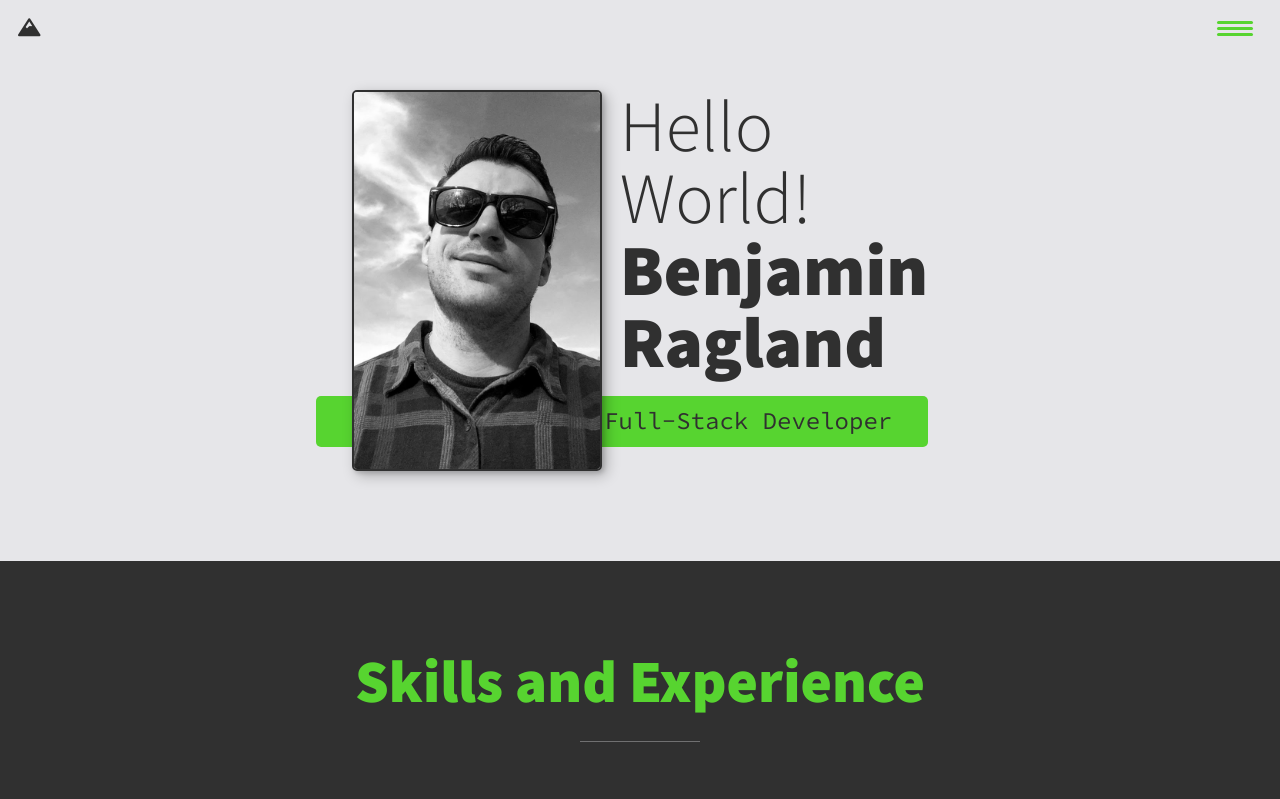
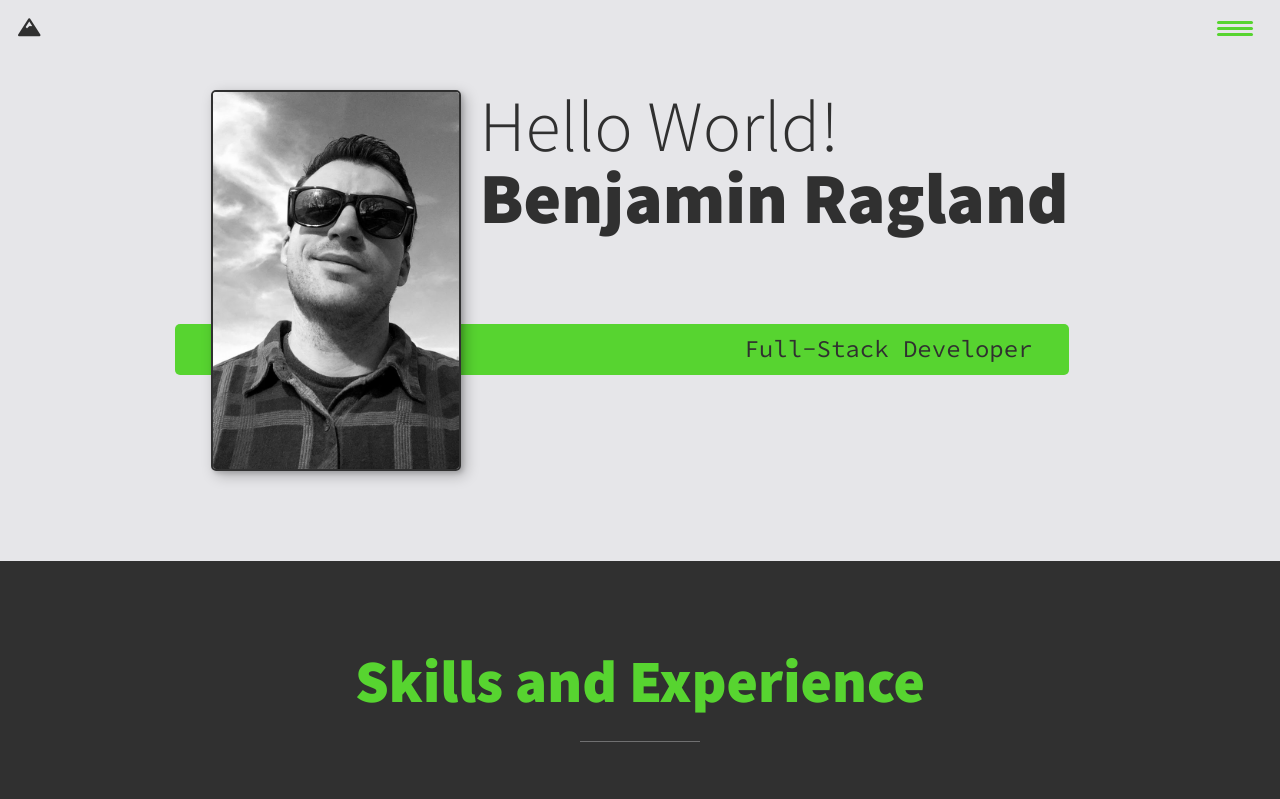
Before and after one commit to benjaminragland/Benjamin-Portfolio, a plain HTML site: page index.html in a window 1280 px wide. Shown: the top 799 px of the page. Drawn offline with Linux system fonts and the light colour scheme.

Commit message:
added media query for intro

```diff
--- a/styles/style.css
+++ b/styles/style.css
@@ -280,6 +280,12 @@ header {
       "img title"
       "img subtitle";
     grid-template-columns: min-content auto;
+  }
+
+  @media (min-width: 850px) {
+    .intro {
+      grid-template-columns: min-content max-content;
+    }
   }
 
   .intro-img {
```
